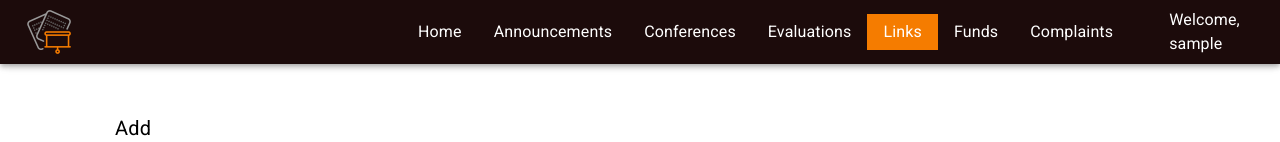
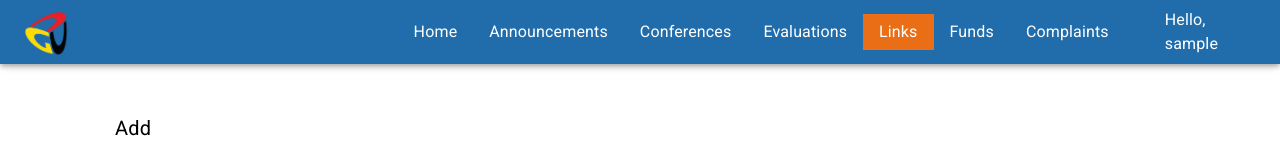
Before and after one commit to miladghantous/GUC-Site, a React (Vite) app in the folder frontend/: page /filelinks in a window 1280 px wide. Shown: the top 142 px of the page. Built offline with nearby package versions, Linux system fonts and the light colour scheme; no server answers; sample sign-in values are in the browser's storage.

Commit message:
few modifications

```diff
--- a/frontend/src/components/AnnouncementsList.tsx
+++ b/frontend/src/components/AnnouncementsList.tsx
@@ -87,7 +87,7 @@ const AnnouncementsList = () => {
     <Box sx={{ width: "100%", padding: 2 , alignItems:"center"}}>
       <Box sx={{ width: "100%", padding: 2 }}>
       <Typography variant="h4" sx={{ color: "black" , marginBottom: 2 }}>
-        List Of Announcemnets
+        List Of Announcements
       </Typography>
     </Box>
       {data?.map((announcement, index) => (
--- a/frontend/src/components/NavBar.tsx
+++ b/frontend/src/components/NavBar.tsx
@@ -5,24 +5,25 @@ import Box from "@mui/material/Box";
 import { styled } from "@mui/system";
 import { Link, useLocation } from "react-router-dom";
 import logo from "../assets/logo.png";
+import logo2 from "../assets/German_University_in_Cairo_Logo2.png";
 import { useNavigate } from "react-router-dom";
 import LogoutIcon from "@mui/icons-material/Logout";
 import { IconButton, Typography } from "@mui/material";
 
 const StyledAppBar = styled(AppBar)({
-  backgroundColor: "#1c0b0b",
+  backgroundColor: "#216DAB",
 });
 
 const StyledMenuItem = styled(MenuItem)({
   color: "#FFFFFF",
   "&:hover": {
-    backgroundColor: "#F57C00",
+    backgroundColor: "#ea6e15",
   },
 });
 
 const ActiveMenuItem = styled(StyledMenuItem)({
   // color: "#F57C00", // Change color when active
-    backgroundColor: "#F57C00",
+  backgroundColor: "#ea6e15",
 });
 
 const Navbar = () => {
@@ -30,7 +31,7 @@ const Navbar = () => {
   const location = useLocation();
 
   const role = sessionStorage.getItem("role");
-  const username = sessionStorage.getItem("username")
+  const username = sessionStorage.getItem("username");
   const isAdmin = role === "ADMIN";
   // const isInstructor = role === "INSTRUCTOR";
 
@@ -68,7 +69,7 @@ const Navbar = () => {
         <Link to="/home">
           <Box
             component="img"
-            src={logo}
+            src={logo2}
             sx={{ display: { xs: "none", md: "flex" }, mr: 1, height: "50px" }}
           />
         </Link>
@@ -176,22 +177,19 @@ const Navbar = () => {
           )}
         </Box>
         <Box
-        sx={{
-          ml: 5,
-          mr: 5
-        }}
+          sx={{
+            ml: 5,
+            mr: 5,
+          }}
         >
-        <Typography>
-          Welcome, {username}
-        </Typography>
-
+          <Typography>Hello, {username}</Typography>
         </Box>
         {/* Logout Icon */}
         <Box
           sx={{
             marginLeft: 10,
           }}
-          >
+        >
           <IconButton onClick={handleLogout}>
             <LogoutIcon
               sx={{
```
Also changed, not shown: frontend/src/assets/German_University_in_Cairo_Logo2.png (added).
